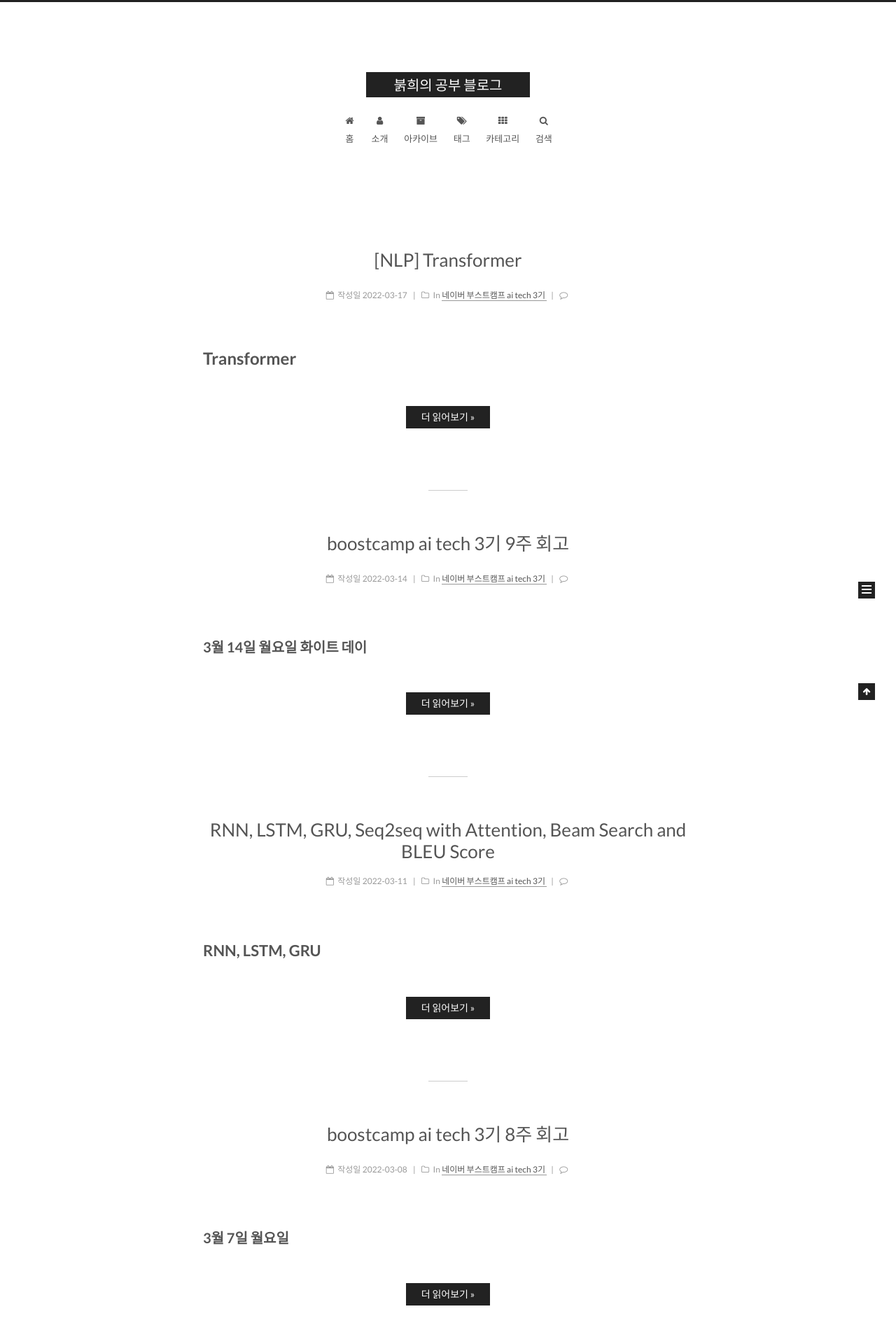
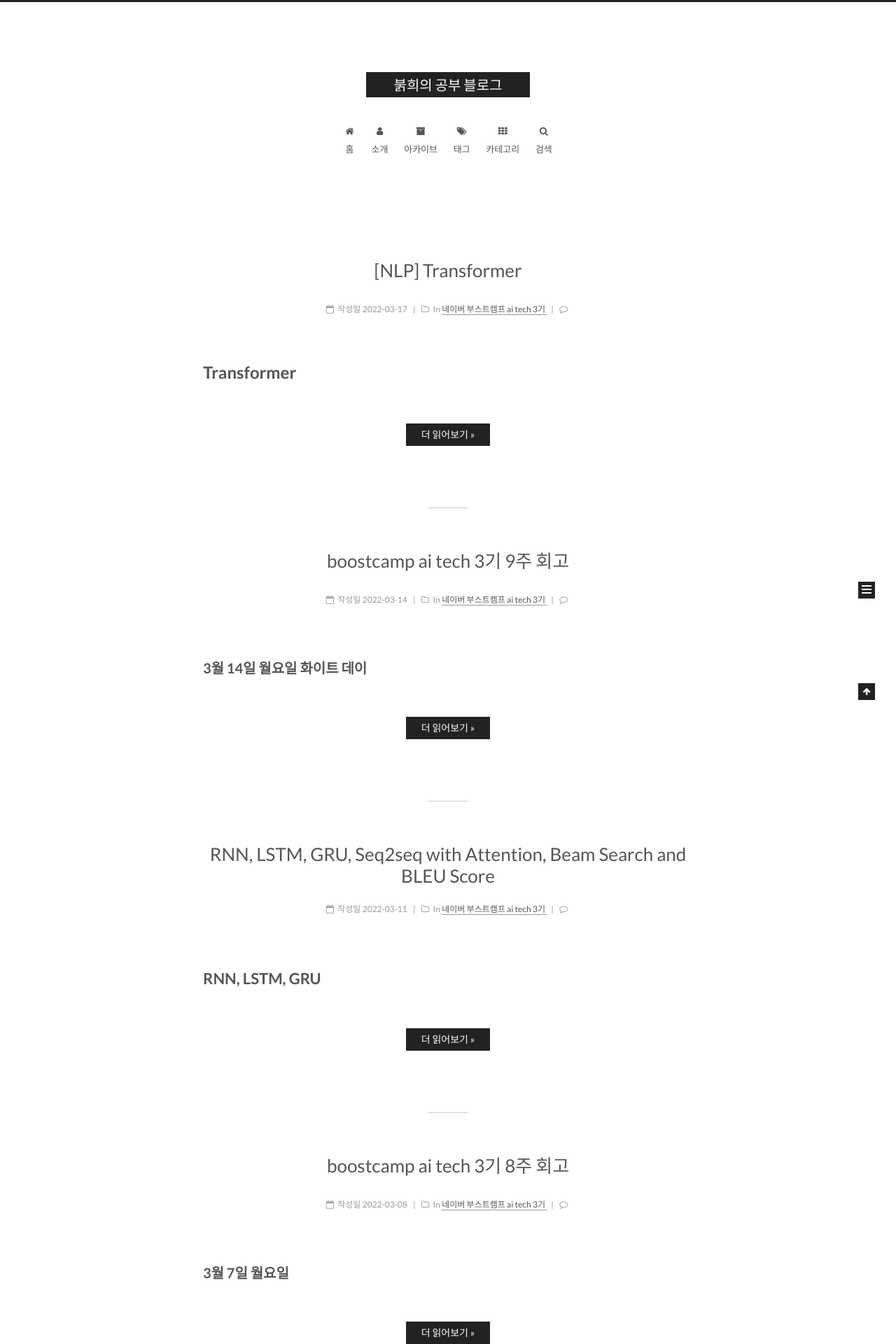
Before and after one commit to NHRWV/nhrwv.github.io, a Jekyll site: the page built from index.html, in a window 1280 px wide. Shown: the top 1920 px of the page at 70% size. Built offline with Jekyll 4.4.1, drawn with Linux system fonts in a browser that asks for light colours; the list of posts is cut into pages by our own code; comment, search, counter and statistics services are not loaded.

Commit message:
Update base.scss

```diff
--- a/_sass/_common/scaffolding/base.scss
+++ b/_sass/_common/scaffolding/base.scss
@@ -19,7 +19,8 @@ body {
 
 h1, h2, h3, h4, h5, h6 {
   margin: 0;
-  padding: 0;
+//   padding: 0;
+  padding-bottom: 5px;
   font-weight: bold;
   line-height: 1.5;
   font-family: $font-family-headings;
```
